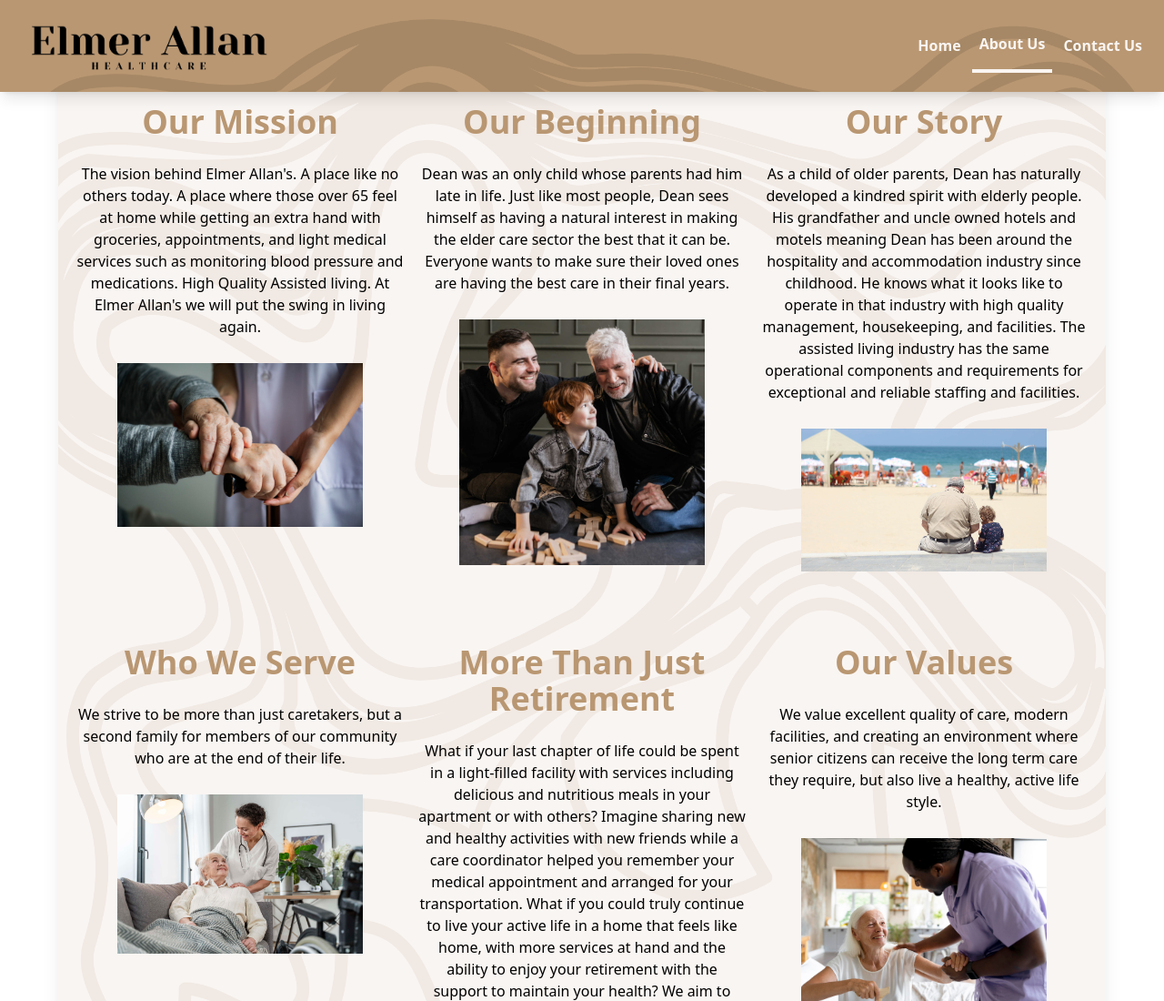
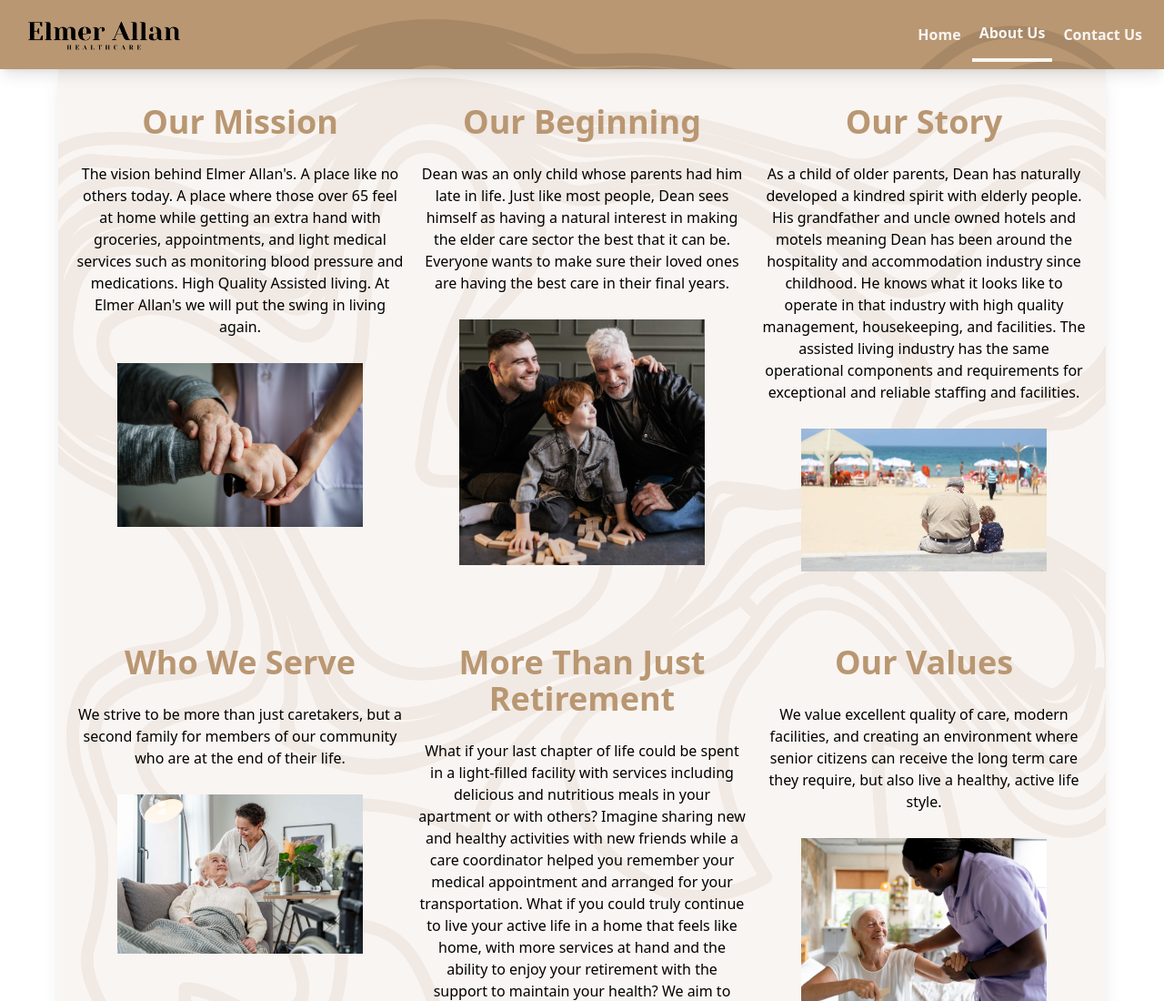
Before and after one commit to AnthonyEspinozaCS/ElmerAllanPrototype, a website: page about.html in a window 1280 px wide. Shown: the top 1100 px of the page at 91% size. Drawn offline with Linux system fonts and the light colour scheme.

Commit message:
Messed with the logo max-width.

```diff
--- a/about.html
+++ b/about.html
@@ -19,7 +19,7 @@
         <div class="flex justify-between">
           <div class="flex">
             <!-- Website Logo -->
-            <a href="/index.html" class="flex items-center py-4 px-2 max-w-[130px] sm:max-w-[30%]">
+            <a href="/index.html" class="flex items-center py-4 px-2 max-w-[130px] sm:max-w-[20%]">
               <img src="/src/logo_transparent.png" alt="Logo" class="w-full" />
               <!-- <span class="font-semibold text-white text-lg"
                 >Design Potato</span
```
Also changed, not shown: board.html (+1 -1 lines), charity.html (+1 -1 lines), contact.html (+1 -1 lines), index.html (+1 -1 lines), thank_you.html (+1 -1 lines), dist/style.css.
